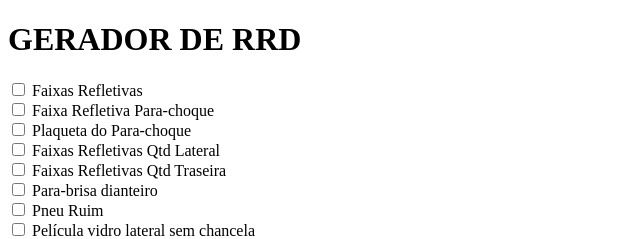
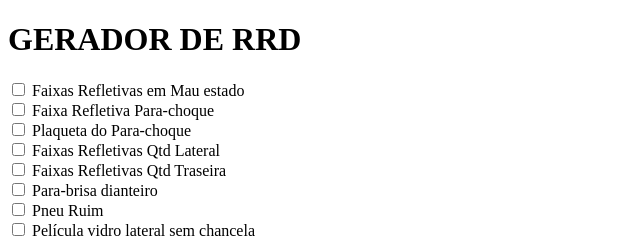
Before and after one commit to lima-daniel/rrd-text, a plain HTML site: page index.html in a window 1280 px wide. Shown: the top 239 px of the page, 0-640 px from the left. Drawn offline with Linux system fonts and the light colour scheme.

Commit message:
Mudanças texto das Faixas Refletivas

```diff
--- a/index.html
+++ b/index.html
@@ -9,7 +9,7 @@
     <h1>GERADOR DE RRD</h1>
     <form id="checkbox-form">
         <label>
-            <input type="checkbox" name="option1" value="- SUBSTITUIR FAIXAS REFLETIVAS EM MAU ESTADO NA LATERAL E TRASEIRA DO VEÍCULO"> Faixas Refletivas
+            <input type="checkbox" name="option1" value="- SUBSTITUIR FAIXAS REFLETIVAS EM MAU ESTADO NA LATERAL E TRASEIRA DO VEÍCULO"> Faixas Refletivas em Mau estado
         </label><br>
         <label>
             <input type="checkbox" name="option2" value="- APRESENTAR PARA-CHOQUE TRASEIRO COM FAIXA REFLETIVA ÍNTEGRA"> Faixa Refletiva Para-choque
```
